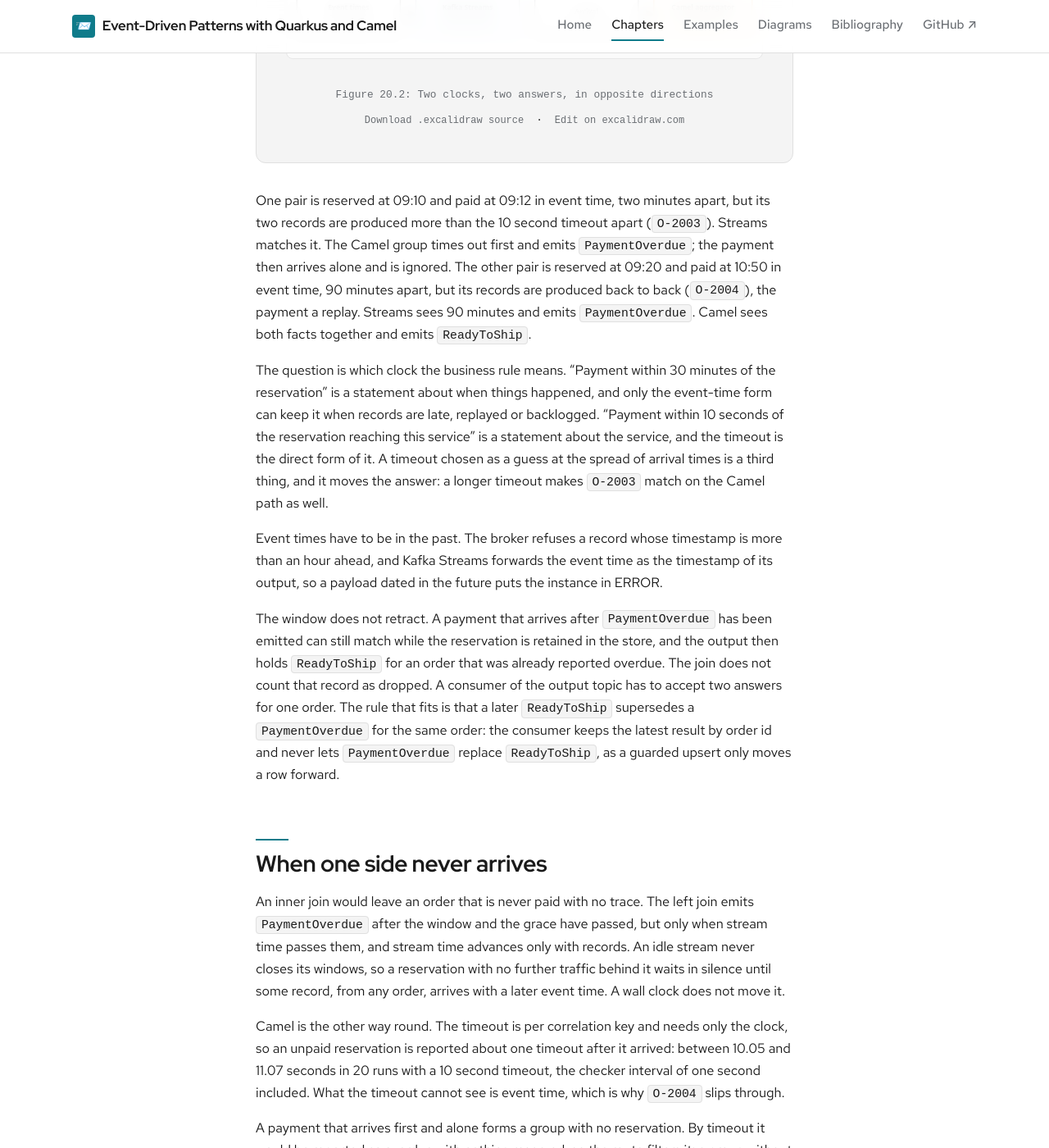
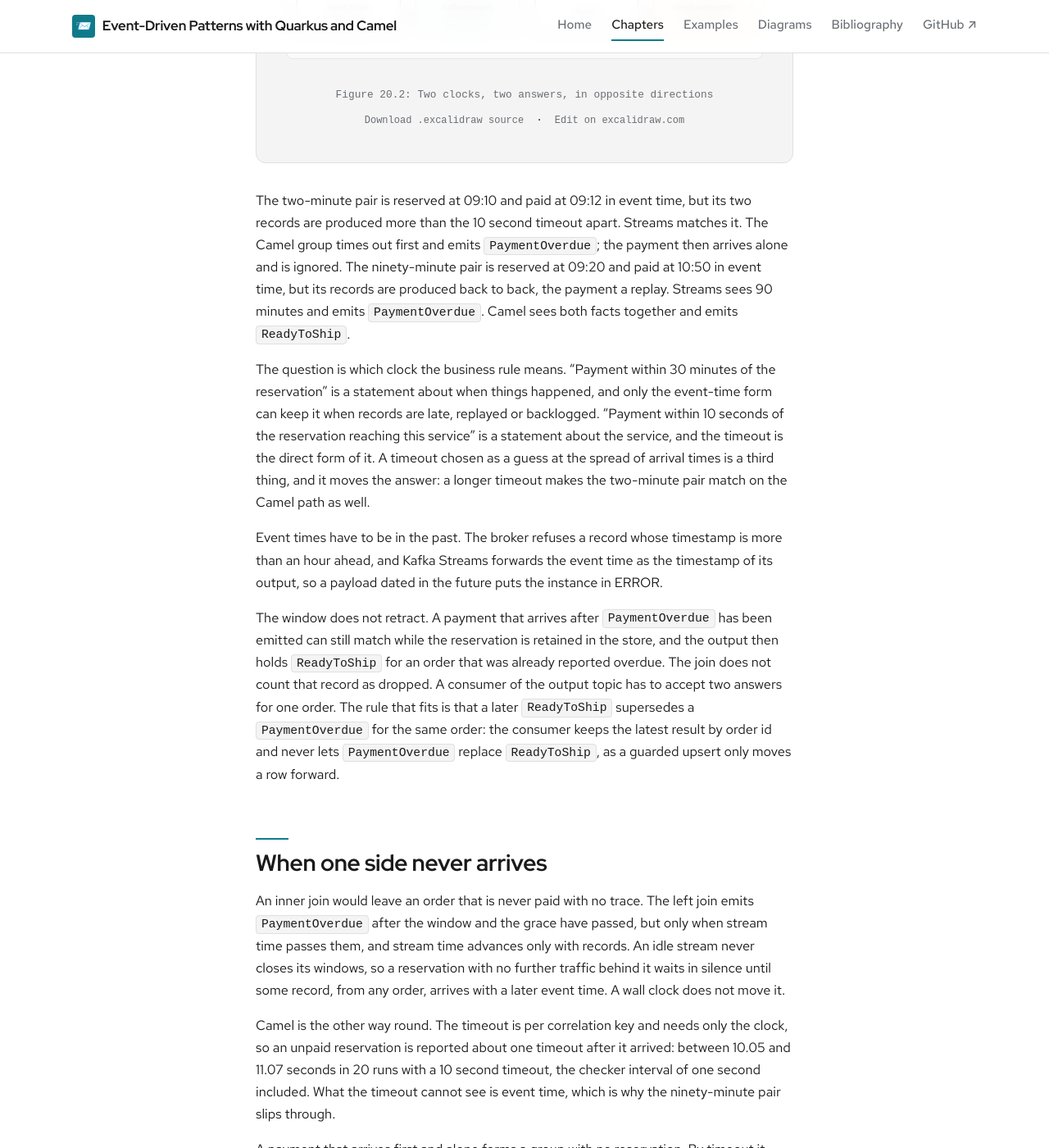
Before and after one commit to patterncatalyst/event-driven-patterns-with-quarkus-and-camel, a Jekyll site: the page built from _docs/20-join.md, in a window 1280 px wide and 1400 px high, scrolled down 4867 px. Shown: the whole window at 82% size. Built offline with Jekyll 4.4.1, drawn with Linux system fonts in a browser that asks for light colours; some web fonts are replaced; some of the changed text lies outside the part shown.

Commit message:
docs(r20): name ch20's crafted pairs instead of opaque order IDs (#25)
Refer to chapter 20's two crafted pairs by property (the two-minute pair, the ninety-minute pair) across the callout, Check, body, figure and figure spec, instead of the opaque O-2003/O-2004 codes. The IDs remain in the example README and verify.sh as runtime fixtures.

````diff
--- a/_docs/20-join.md
+++ b/_docs/20-join.md
@@ -88,11 +88,11 @@ Kafka Streams orders by the timestamp its extractor returns. The record timestam
 
 Camel never reads `occurredAt`. The completion timeout is the time a group has been inactive, counted on the clock of the service. **The Camel form approximates the window by arrival time, not event time.** Where records arrive close to when they happened, the two clocks agree and the aggregator is the smaller piece of code. Where they do not, the forms disagree, and two crafted pairs show it in opposite directions.
 
-{% include excalidraw.html file="20-event-vs-arrival-time" alt="O-2003 has event times two minutes apart and arrives more than the 10 second timeout apart, so Kafka Streams matches it and the Camel aggregator, with a 10 second timeout, emits PaymentOverdue first; O-2004 has event times 90 minutes apart and arrives back to back, so Kafka Streams emits PaymentOverdue and the Camel aggregator matches it" caption="Figure 20.2: Two clocks, two answers, in opposite directions" %}
+{% include excalidraw.html file="20-event-vs-arrival-time" alt="The two-minute pair has event times two minutes apart and arrives more than the 10 second timeout apart, so Kafka Streams matches it and the Camel aggregator, with a 10 second timeout, emits PaymentOverdue first; the ninety-minute pair has event times 90 minutes apart and arrives back to back, so Kafka Streams emits PaymentOverdue and the Camel aggregator matches it" caption="Figure 20.2: Two clocks, two answers, in opposite directions" %}
 
-One pair is reserved at 09:10 and paid at 09:12 in event time, two minutes apart, but its two records are produced more than the 10 second timeout apart (`O-2003`). Streams matches it. The Camel group times out first and emits `PaymentOverdue`; the payment then arrives alone and is ignored. The other pair is reserved at 09:20 and paid at 10:50 in event time, 90 minutes apart, but its records are produced back to back (`O-2004`), the payment a replay. Streams sees 90 minutes and emits `PaymentOverdue`. Camel sees both facts together and emits `ReadyToShip`.
+The two-minute pair is reserved at 09:10 and paid at 09:12 in event time, but its two records are produced more than the 10 second timeout apart. Streams matches it. The Camel group times out first and emits `PaymentOverdue`; the payment then arrives alone and is ignored. The ninety-minute pair is reserved at 09:20 and paid at 10:50 in event time, but its records are produced back to back, the payment a replay. Streams sees 90 minutes and emits `PaymentOverdue`. Camel sees both facts together and emits `ReadyToShip`.
 
-The question is which clock the business rule means. "Payment within 30 minutes of the reservation" is a statement about when things happened, and only the event-time form can keep it when records are late, replayed or backlogged. "Payment within 10 seconds of the reservation reaching this service" is a statement about the service, and the timeout is the direct form of it. A timeout chosen as a guess at the spread of arrival times is a third thing, and it moves the answer: a longer timeout makes `O-2003` match on the Camel path as well.
+The question is which clock the business rule means. "Payment within 30 minutes of the reservation" is a statement about when things happened, and only the event-time form can keep it when records are late, replayed or backlogged. "Payment within 10 seconds of the reservation reaching this service" is a statement about the service, and the timeout is the direct form of it. A timeout chosen as a guess at the spread of arrival times is a third thing, and it moves the answer: a longer timeout makes the two-minute pair match on the Camel path as well.
 
 Event times have to be in the past. The broker refuses a record whose timestamp is more than an hour ahead, and Kafka Streams forwards the event time as the timestamp of its output, so a payload dated in the future puts the instance in ERROR.
 
@@ -102,7 +102,7 @@ The window does not retract. A payment that arrives after `PaymentOverdue` has b
 
 An inner join would leave an order that is never paid with no trace. The left join emits `PaymentOverdue` after the window and the grace have passed, but only when stream time passes them, and stream time advances only with records. An idle stream never closes its windows, so a reservation with no further traffic behind it waits in silence until some record, from any order, arrives with a later event time. A wall clock does not move it.
 
-Camel is the other way round. The timeout is per correlation key and needs only the clock, so an unpaid reservation is reported about one timeout after it arrived: between 10.05 and 11.07 seconds in 20 runs with a 10 second timeout, the checker interval of one second included. What the timeout cannot see is event time, which is why `O-2004` slips through.
+Camel is the other way round. The timeout is per correlation key and needs only the clock, so an unpaid reservation is reported about one timeout after it arrived: between 10.05 and 11.07 seconds in 20 runs with a 10 second timeout, the checker interval of one second included. What the timeout cannot see is event time, which is why the ninety-minute pair slips through.
 
 A payment that arrives first and alone forms a group with no reservation. By timeout it would be reported as overdue with nothing reserved, so the route filters it: a group without a reservation completes silently and leaves no row behind.
 
@@ -131,12 +131,12 @@ mvn -B verify
 ./verify.sh
 ```
 
-`verify.sh` produces the two crafted pairs, an unpaid reservation and a payment that follows a recreate of the service, and reads both output topics side by side. Watch `O-2003` and `O-2004` get opposite answers from the two forms. It prints `24/24 checks passed`.
+`verify.sh` produces the two crafted pairs, an unpaid reservation and a payment that follows a recreate of the service, and reads both output topics side by side. Watch the two-minute and ninety-minute pairs get opposite answers from the two forms. It prints `24/24 checks passed`.
 
 Try one change and rerun:
 
 - `AGGREGATION_REPOSITORY=memory ./verify.sh` (demo code): the reservation open at the recreate is lost on the Camel path and never becomes `ReadyToShip` there.
-- `READINESS_TIMEOUT_MS=30000 ./verify.sh` (demo code): `O-2003` is no longer reported overdue on the Camel path, and the unpaid reservation `O-2005` is not reported within 15 seconds of arriving.
+- `READINESS_TIMEOUT_MS=30000 ./verify.sh` (demo code): the two-minute pair is no longer reported overdue on the Camel path, and the unpaid reservation is not reported within 15 seconds of arriving.
 
 ## When not to use it
 
@@ -151,8 +151,8 @@ If the two facts already sit in one database, a SQL join answers the question wi
 - Using the in-memory aggregation repository instead of the PostgreSQL-backed one loses every open group on a restart, since the consumer has already committed the offset that would have replayed it.
 
 > **🤖 Explore with your agent**
-> "In examples/20-join, ReadinessTopology and ReadinessRoute join InventoryReserved and PaymentProcessed by order id. Produce one pair whose events are two minutes apart but whose records are produced further apart than the route's completion timeout (O-2003), and one whose events are 90 minutes apart but are produced back to back (O-2004). From PayloadTimestampExtractor and completionTimeout, state which clock each output used and why the two disagree, then recreate the service with a reservation open and say where each form found it again."
-> Check: O-2003 is ReadyToShip on the Streams output and PaymentOverdue on the Camel output, O-2004 is the opposite, and the reservation open at the recreate is paired afterwards on both outputs.
+> "In examples/20-join, ReadinessTopology and ReadinessRoute join InventoryReserved and PaymentProcessed by order id. Produce two reservation-and-payment pairs: one whose events are two minutes apart but whose records are produced further apart than the route's completion timeout, and one whose events are 90 minutes apart but are produced back to back. From PayloadTimestampExtractor and completionTimeout, state which clock each output used and why the two disagree, then recreate the service with a reservation open and say where each form found it again."
+> Check: the two-minute pair is ReadyToShip on the Streams output and PaymentOverdue on the Camel output, the ninety-minute pair is the opposite, and the reservation open at the recreate is paired afterwards on both outputs.
 
 ## References
 
````
Also changed, not shown: diagrams/20-event-vs-arrival-time.svg, 2 other files.
